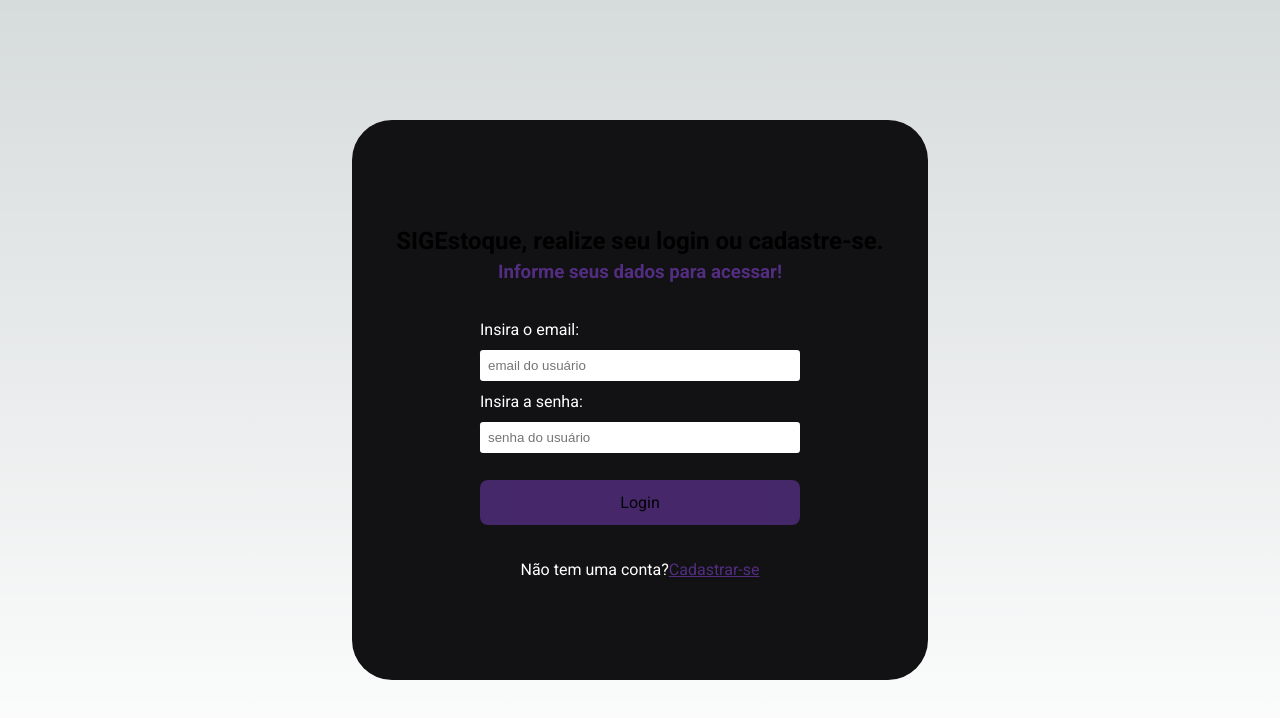
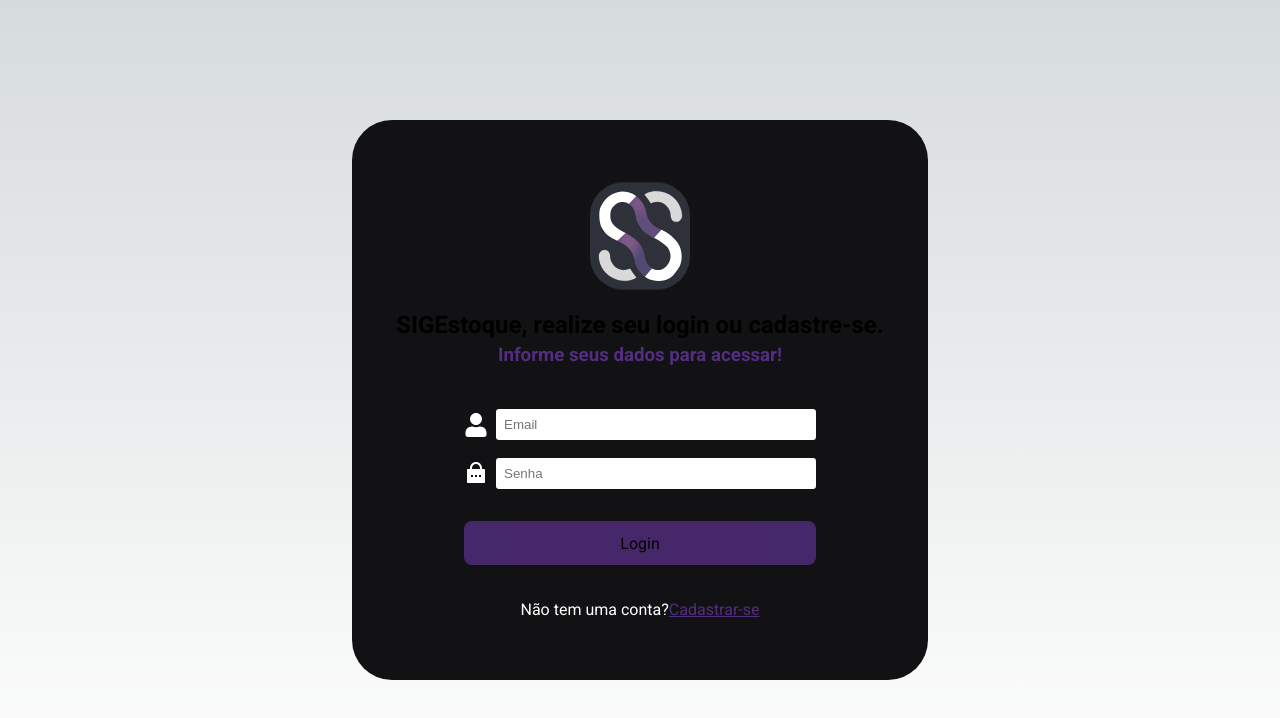
Before and after one commit to leonardobezrr/sig-estoque-front-end, a Next.js app: page /login in a window 1280 px wide. Shown: the top 718 px of the page. Built offline with nearby package versions, Linux system fonts and the light colour scheme.

Commit message:
refactor: Add logo and icons to login screen

```diff
--- a/package.json
+++ b/package.json
@@ -12,7 +12,7 @@
     "next": "14.1.3",
     "react": "^18",
     "react-dom": "^18",
-    "react-icons": "^5.0.1",
+    "react-icons": "^5.2.1",
     "react-router-dom": "^6.23.1",
     "styled-components": "^6.1.8"
   },
--- a/src/pages/login/index.tsx
+++ b/src/pages/login/index.tsx
@@ -1,9 +1,14 @@
 import { DefaultButton } from "@/styles/pages/home";
-import { Container, Heading, Header, Form, StyledInput, Text, Overlay, Title, LinkA } from "@/styles/pages/login";
+import { Container, Heading, Header, Form, StyledInput, Text, Overlay, Icon, LinkA } from "@/styles/pages/login";
+import { FaUser } from "react-icons/fa";
+import { RiLockPasswordFill } from "react-icons/ri";
+import Logo from "../../assets/Group1.svg"
+import Image from "next/image";
 
 export default function Login() {
   return (
     <Container>
+      <Image src={Logo} alt="Logo da aplicação" width={100} />
       <Heading>
         SIGEstoque, realize seu login ou cadastre-se.
       </Heading>
@@ -14,14 +19,16 @@ export default function Login() {
 
       <Form>
         <label>
-          <Title>
-            Insira o email:
-          </Title>
-          <StyledInput type="text" placeholder="email do usuário"/>
-          <Title>
-            Insira a senha:
-          </Title>
-          <StyledInput type="password" placeholder="senha do usuário" />
+          <Icon>
+            <FaUser size={24}/>
+            <StyledInput type="text" placeholder="Email"/>
+          </Icon>
+
+          <Icon>
+            <RiLockPasswordFill size={24}/>
+            <StyledInput type="password" placeholder="Senha" />
+          </Icon>
+
         </label>
           <DefaultButton>Login</DefaultButton>
           <Text>
--- a/styles/pages/login.ts
+++ b/styles/pages/login.ts
@@ -17,6 +17,7 @@ export const Overlay = styled.div`
     background-color: #121214;
 `
 export const Heading = styled.h2`
+    margin-top: 1rem;
     font-size: 1.5rem;
     line-height: 160%;
 `
@@ -24,10 +25,16 @@ export const Heading = styled.h2`
 export const Header = styled.h3`
     color: #522d80;
 `
-export const Title = styled.p`
+export const Icon = styled.p`
     margin-top: 0.3rem;
+    display: flex;
     margin-bottom: 0.3rem;
+    align-items: center;
     color: #fff;
+
+    & > svg {
+        margin-right: 0.5rem;
+    }
 `
 
 export const Text = styled.p`
@@ -59,4 +66,8 @@ export const StyledInput = styled.input`
     border: none;
     border-radius: 0.2rem;
     outline: none;
+
+    &:focus {
+        border: 1.5px solid #522d80;
+    }
 `
```
Also changed, not shown: src/assets/Group1.svg (added), 1 other file (tests, documents, lock files or other folders).
